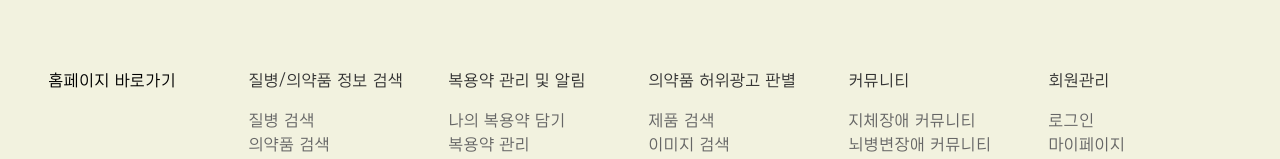
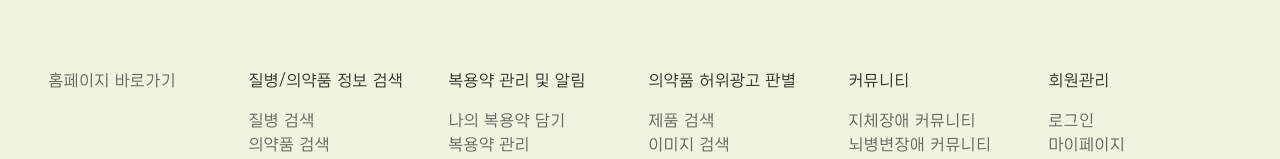
Before and after one commit to davJ-star/hanwha-ieum-seongwook, a React (Vite) app in the folder frontend/my-react-app/: page / in a window 1280 px wide. Shown: the part 1570-1729 px from the top of the page. Built offline with nearby package versions, Linux system fonts and the light colour scheme.

Commit message:
style: update Footer link color for improved readability

```diff
--- a/frontend/my-react-app/src/components/Layout/Footer.tsx
+++ b/frontend/my-react-app/src/components/Layout/Footer.tsx
@@ -18,7 +18,7 @@ const Footer: React.FC = () => {
         <div className="footer-links">
           <div>
             <h4>
-              <a href="/" style={{ color: '#000000', textDecoration: 'none' }}>
+              <a href="/" style={{ color: '#666666', textDecoration: 'none' }}>
                 홈페이지 바로가기
               </a>
             </h4>
```
